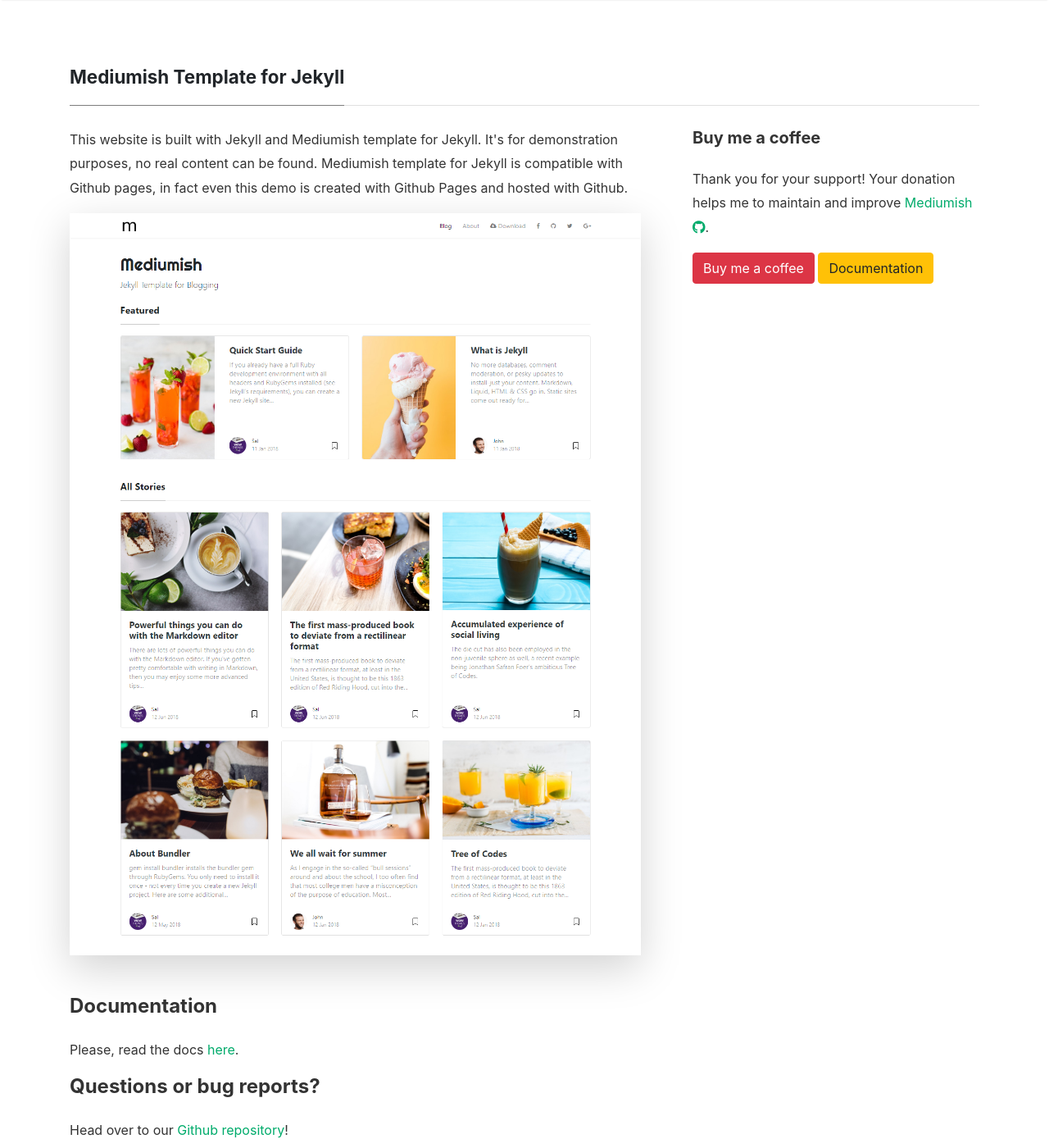
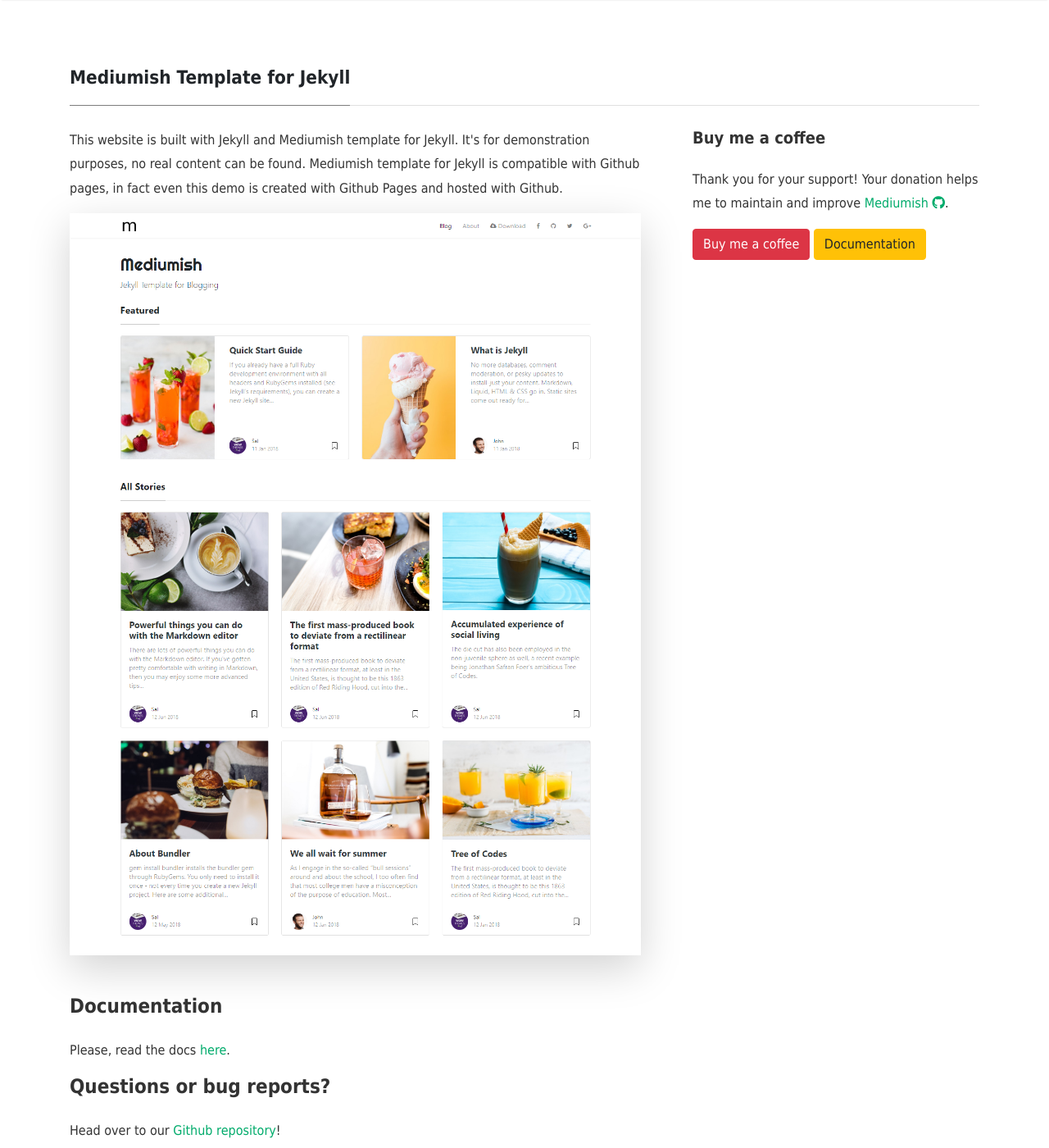
Before and after one commit to mogu-shirahi/mogu-shirahi.github.io, a Jekyll site: the page built from _pages/about.md, in a window 1280 px wide and 1400 px high. Shown: the whole window at 82% size. Built offline with Jekyll 4.4.1, drawn with Linux system fonts in a browser that asks for light colours; nearby versions of some CDN libraries; comment, search, counter and statistics services are not loaded.

Commit message:
Update screen.css

```diff
--- a/assets/css/screen.css
+++ b/assets/css/screen.css
@@ -27,7 +27,7 @@
     border: #E3EDF3 1px solid;
     width: 100%;
     padding: 7px;
-    font-family: monospace, sans-serif;
+    font-family:"Hiragino Sans GB","Microsoft YaHei",\5FAE\8F6F\96C5\9ED1,tahoma,arial,simsun,\5B8B\4F53;
     font-size: .9rem;
     white-space: pre;
     overflow: auto;
@@ -305,7 +305,7 @@
 }
 
 .mainheading h1.sitetitle {
-    font-family: Righteous;
+    font-family:"Hiragino Sans GB","Microsoft YaHei",\5FAE\8F6F\96C5\9ED1,tahoma,arial,simsun,\5B8B\4F53;
 }
 
 .mainheading h1.posttitle {
@@ -330,7 +330,7 @@
 }
 
 .article-post {
-    font-family: Merriweather;
+    font-family:"Hiragino Sans GB","Microsoft YaHei",\5FAE\8F6F\96C5\9ED1,tahoma,arial,simsun,\5B8B\4F53;
     font-size: 1.1rem;
     line-height: 1.84;
     color: rgba(0, 0, 0, .8);
@@ -685,7 +685,7 @@
 h4,
 h5,
 h6 {
-    font-family: -apple-system, system-ui, BlinkMacSystemFont, "Segoe UI", Roboto, "Helvetica Neue", Arial, sans-serif;
+    font-family:"Hiragino Sans GB","Microsoft YaHei",\5FAE\8F6F\96C5\9ED1,tahoma,arial,simsun,\5B8B\4F53;
 }
 
 .article-post .h1,
@@ -711,7 +711,7 @@
 }
 
 .layout-page .article-post {
-    font-family: -apple-system, BlinkMacSystemFont, "Segoe UI", Roboto, "Helvetica Neue", Arial, sans-serif, "Apple Color Emoji", "Segoe UI Emoji", "Segoe UI Symbol", "Noto Color Emoji";
+    font-family:"Hiragino Sans GB","Microsoft YaHei",\5FAE\8F6F\96C5\9ED1,tahoma,arial,simsun,\5B8B\4F53;
     font-size: 1rem;
 }
 
@@ -874,7 +874,7 @@
     line-height: 1;
     padding: 2px 3px;
     width: 150px;
-    font-family: Arial;
+    font-family:"Hiragino Sans GB","Microsoft YaHei",\5FAE\8F6F\96C5\9ED1,tahoma,arial,simsun,\5B8B\4F53;
     text-align: center;
     border-radius: 3px;
     transition: all .4s;
```
